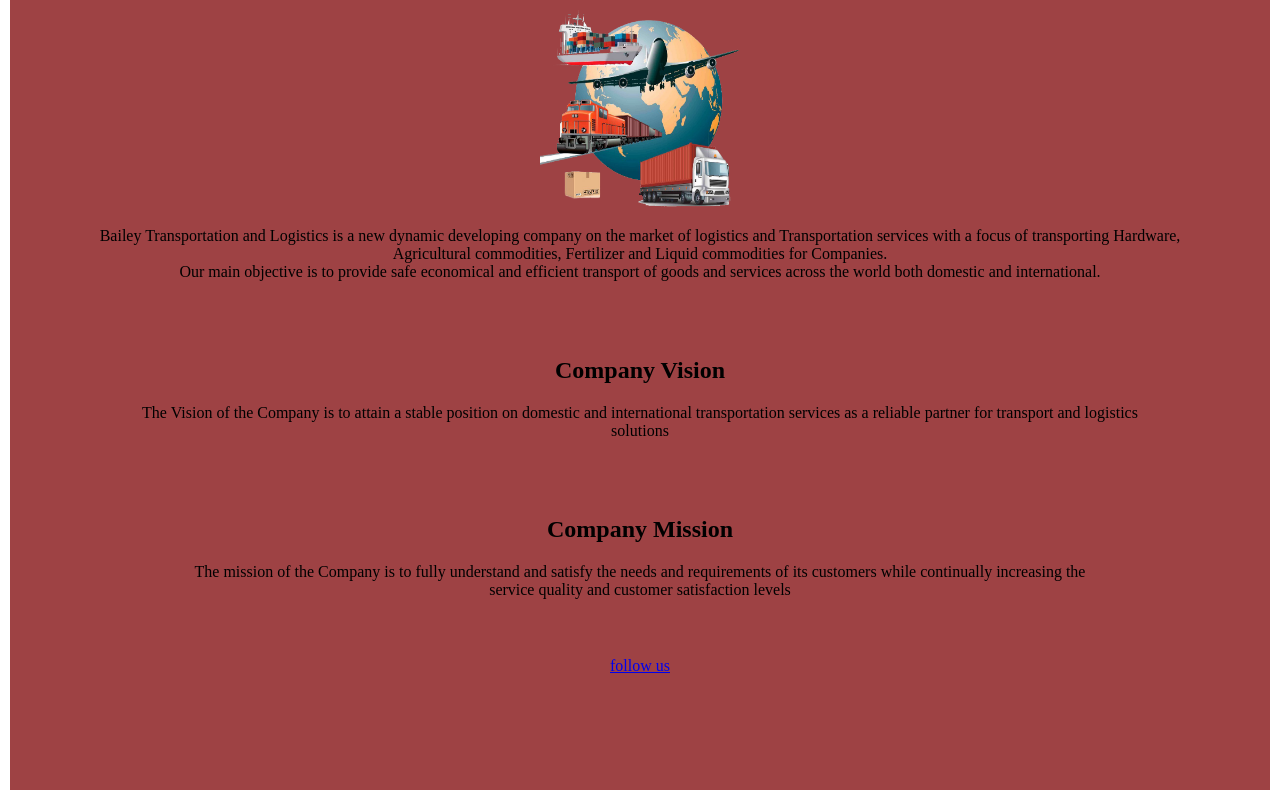
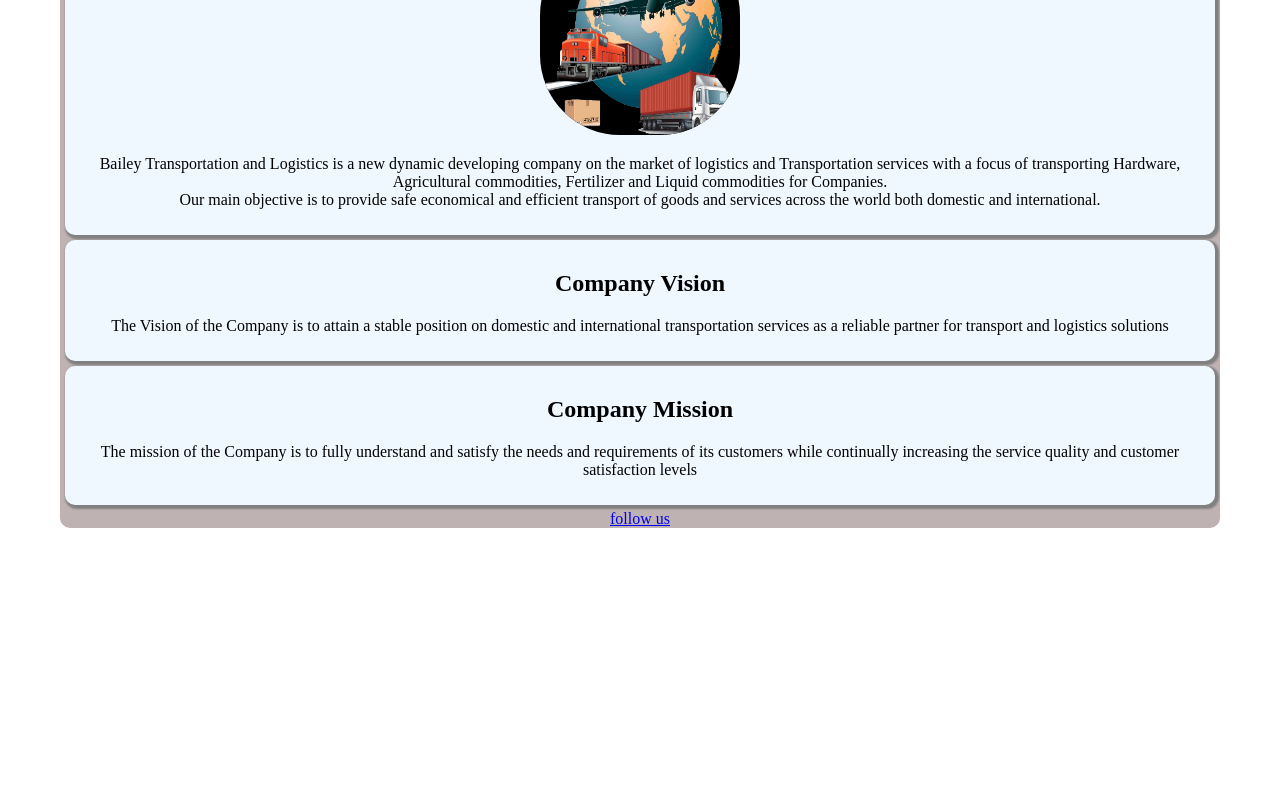
Before and after one commit to imuria20bbailey/mybiopage, a plain HTML site: page intro.html in a window 1280 px wide. Shown: the part 163-953 px from the top of the page. After the commit the page ends 800 px from the top, so only its background shows below. Drawn offline with Linux system fonts and the light colour scheme.

Commit message:
assignment 4

```diff
--- a/index.css
+++ b/index.css
@@ -2,15 +2,23 @@
 img{
     height: 200px;
     width: 200px;
+    border-radius: 80px;
+    background-color: black;
 
 }
 * {
     text-align: center;
-    border: 2px;
+    margin-left: 20px;
+    margin-right: 20px;
+    border-radius: 10px;
+
 
 }
-div {
-    padding: 40px;
-    border: 2px;
-    margin: 2px;
+
+#b1,#b2,#b3{
+       border-radius: 10px;
+       margin: 5px;
+       padding: 10px;
+       box-shadow: 2px 2px 2px 2px gray;
+       background-color: aliceblue;
 }
--- a/intro.html
+++ b/intro.html
@@ -8,21 +8,24 @@
               </style>
     </head>
     <body>
-        <div style="background-color:#9E4244 ;">
+        <div style="background-color:#bfb2b2 ;">
         <div id="b1">
       <h1>Bailey Transport and Logistics Ltd</h1>
       <img src="./images/transport.png" alt="picture" class="center">
-      <p>Bailey Transportation and Logistics is a new dynamic developing company on the market of logistics and Transportation services with a focus of transporting Hardware, Agricultural commodities, Fertilizer and Liquid commodities for Companies.<br> Our main objective is to provide safe economical and efficient transport of goods and services across the world both domestic and international.</p>
+      <p>Bailey Transportation and Logistics is a new dynamic developing company on the market of logistics and Transportation services with a focus of transporting Hardware, Agricultural commodities, Fertilizer and Liquid commodities for Companies.<br> Our main objective is to provide safe economical and efficient transport of goods and services across the world both domestic and international.
+    </p>
+</div>
       <div id="b2">
         <h2>Company Vision</h2>
         <p>The Vision of the Company is to attain a stable position on domestic and international transportation services as a reliable partner for transport and logistics solutions</p>
+    </div>
         <div id="b3">
          <h2>Company Mission</h2>
          <p>The mission of the Company is to fully understand and satisfy the needs and requirements of its customers while continually increasing the service quality and customer satisfaction levels</p>
         </div>
         <a href="#">follow us</a>
-      </div>
-    </div>
+
+
 
     </div>
     </body>
```
